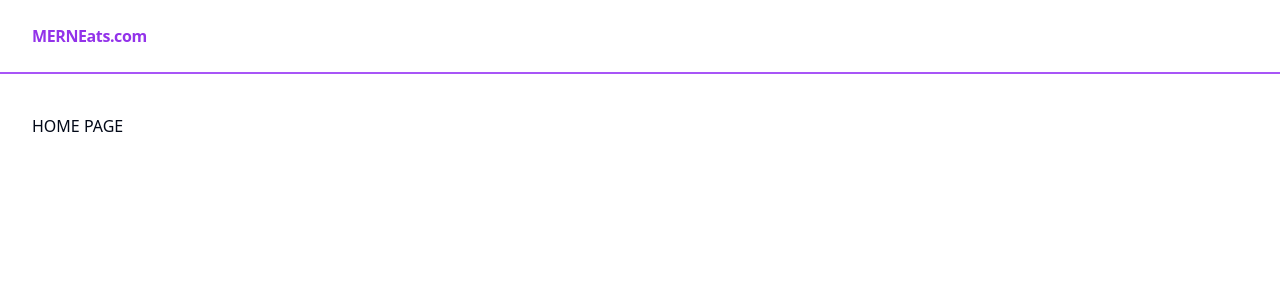
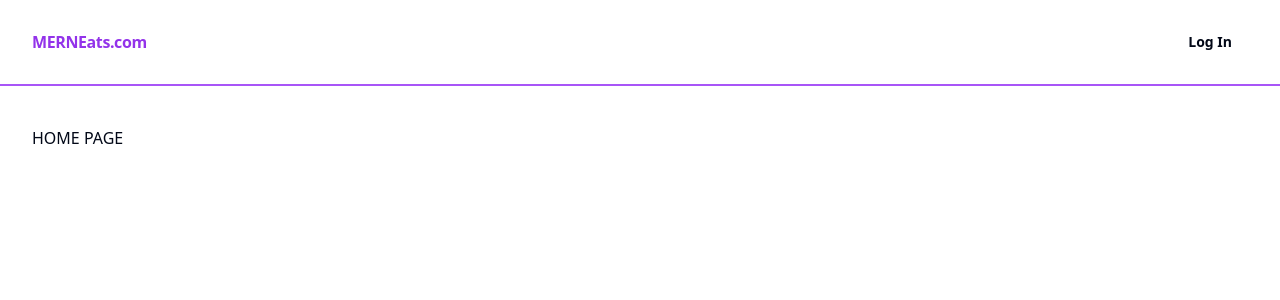
Before and after one commit to Poozagg/food--delivery--app, a React (Vite) app in the folder frontend/: page / in a window 1280 px wide. Shown: the top 300 px of the page. Built offline with nearby package versions, Linux system fonts and the light colour scheme.

Commit message:
desktop nav added

```diff
--- a/frontend/src/components/Header.tsx
+++ b/frontend/src/components/Header.tsx
@@ -1,5 +1,7 @@
 import { Link } from 'react-router-dom'
 import MobileNav from './MobileNav'
+import MainNav from './MainNav'
+
 const Header =  () => {
   return (
     <div className="border-b-2 border-b-purple-500 py-6">
@@ -13,6 +15,10 @@
         <div className="md:hidden">
           <MobileNav/>
         </div>
+        {/* block mean in device medium and aboce it displays else stays hidden */}
+        <div className="hidden md:block">
+          <MainNav/>
+        </div>
       </div>
     </div>
   )
--- /dev/null
+++ b/frontend/src/components/MainNav.tsx
@@ -0,0 +1,12 @@
+import { Button } from './ui/button'
+
+export default function MainNav(){
+  return (
+    <Button
+      variant="ghost"
+      className="font-bold hover:text-purple-600 hover:bg-white"
+    >
+      Log In
+    </Button>
+  )
+}
```
